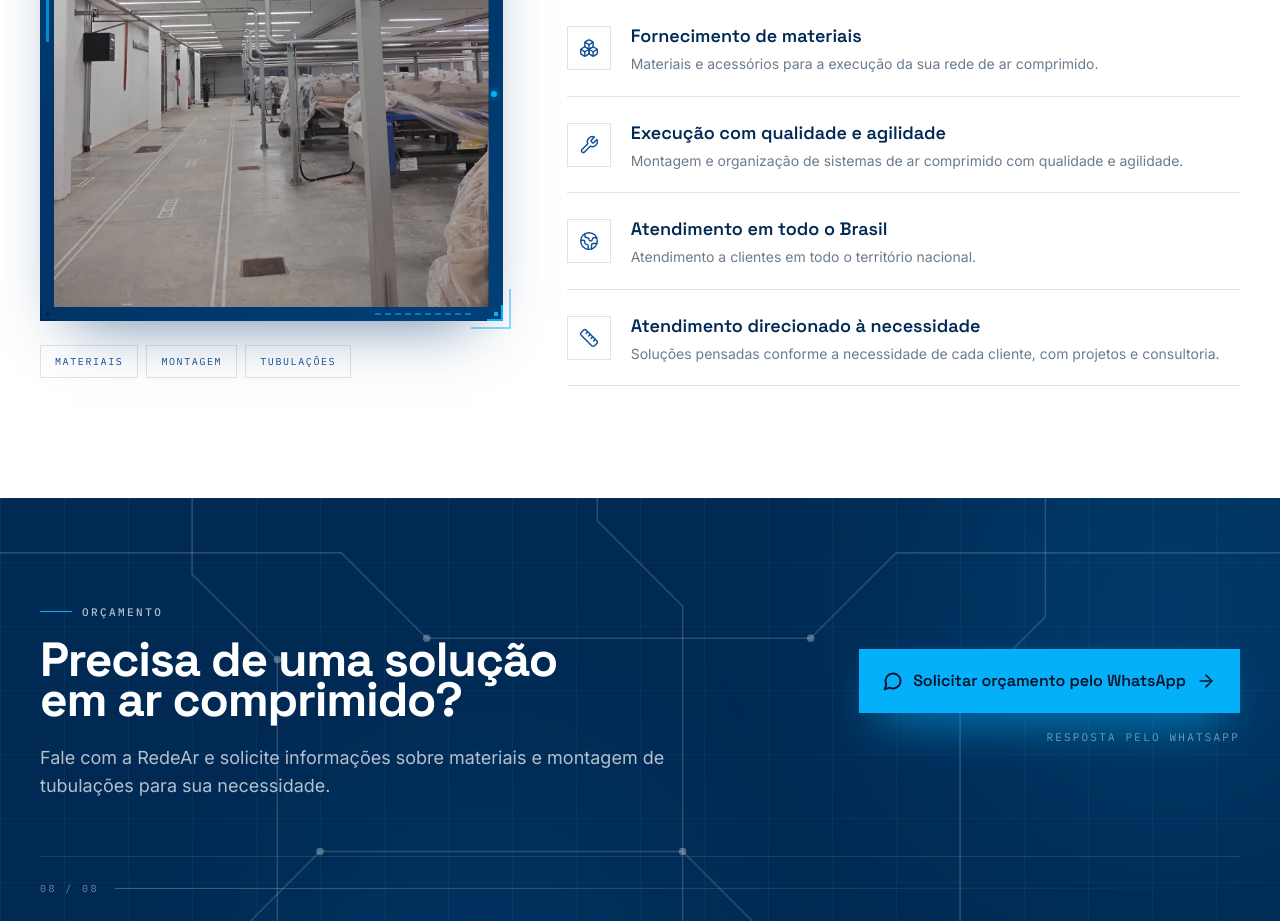
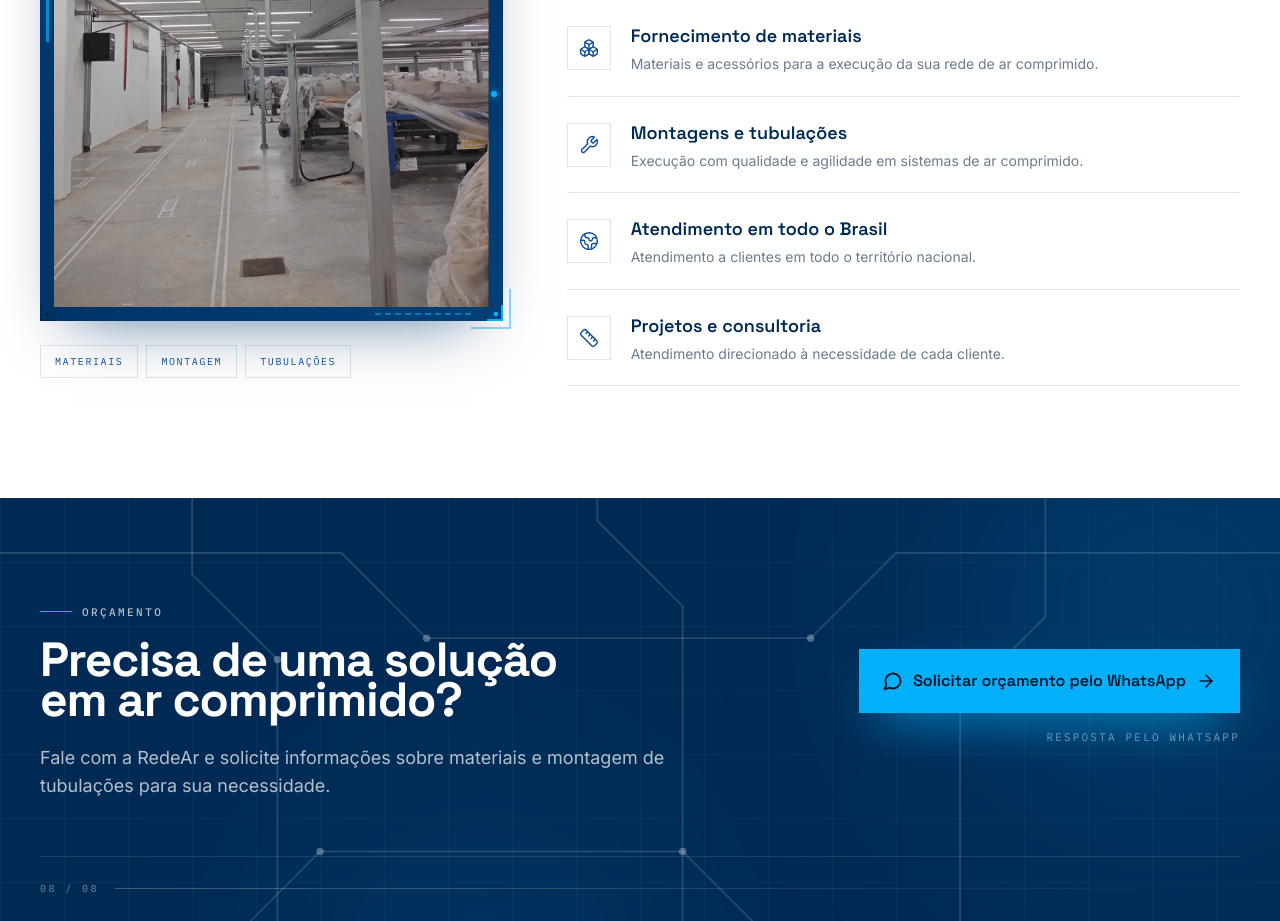
Before and after one commit to canalmeunovohoby3-code/redear, a React (Vite) app: page / in a window 1280 px wide. Shown: the part 6800-7721 px from the top of the page. Built offline with nearby package versions, Linux system fonts and the light colour scheme.

Commit message:
Ajusta titulos e frases dos itens de Por que escolher a RedeAr

```diff
--- a/src/components/WhyRedeAr.tsx
+++ b/src/components/WhyRedeAr.tsx
@@ -19,8 +19,8 @@ const REASONS = [
   },
   {
     icon: Wrench,
-    title: 'Execução com qualidade e agilidade',
-    text: 'Montagem e organização de sistemas de ar comprimido com qualidade e agilidade.',
+    title: 'Montagens e tubulações',
+    text: 'Execução com qualidade e agilidade em sistemas de ar comprimido.',
   },
   {
     icon: Globe2,
@@ -29,8 +29,8 @@ const REASONS = [
   },
   {
     icon: Ruler,
-    title: 'Atendimento direcionado à necessidade',
-    text: 'Soluções pensadas conforme a necessidade de cada cliente, com projetos e consultoria.',
+    title: 'Projetos e consultoria',
+    text: 'Atendimento direcionado à necessidade de cada cliente.',
   },
 ]
 
```
